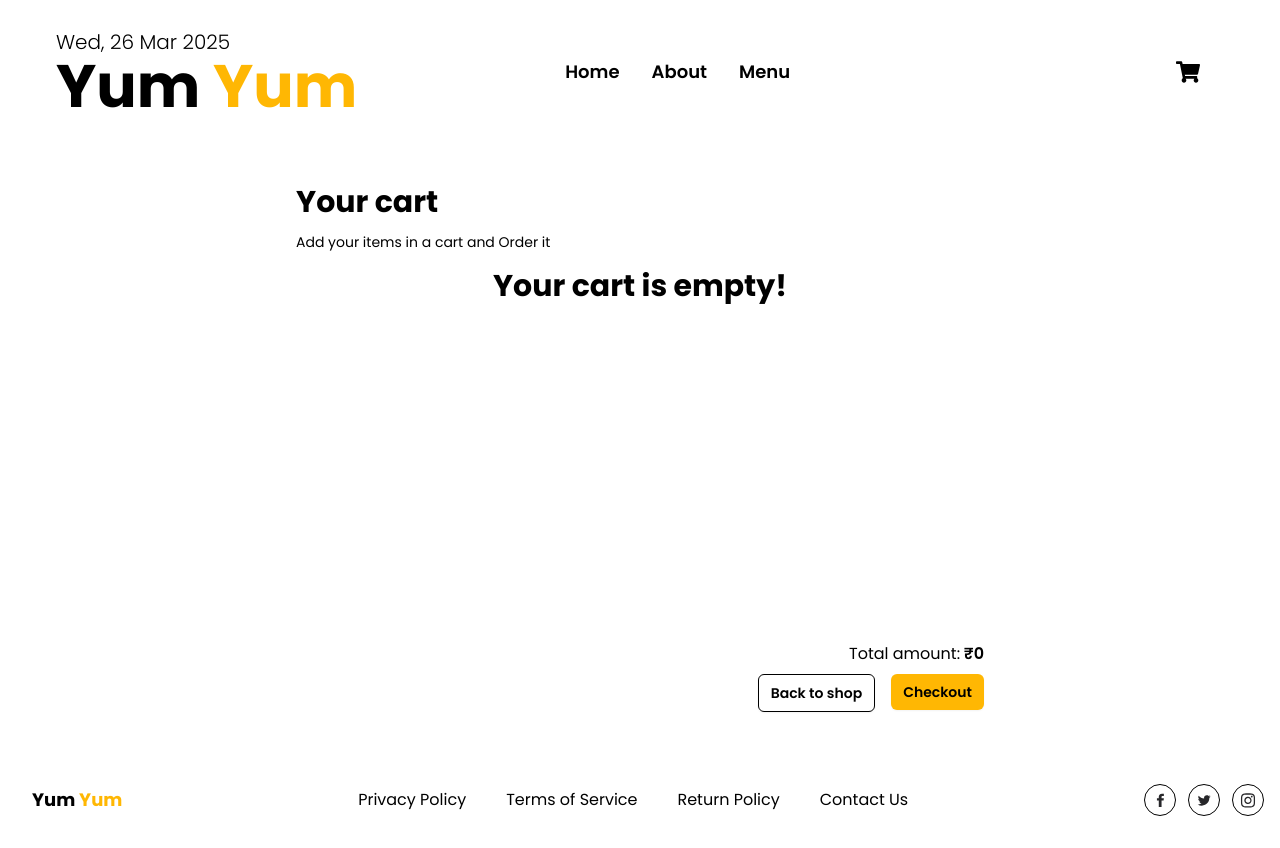
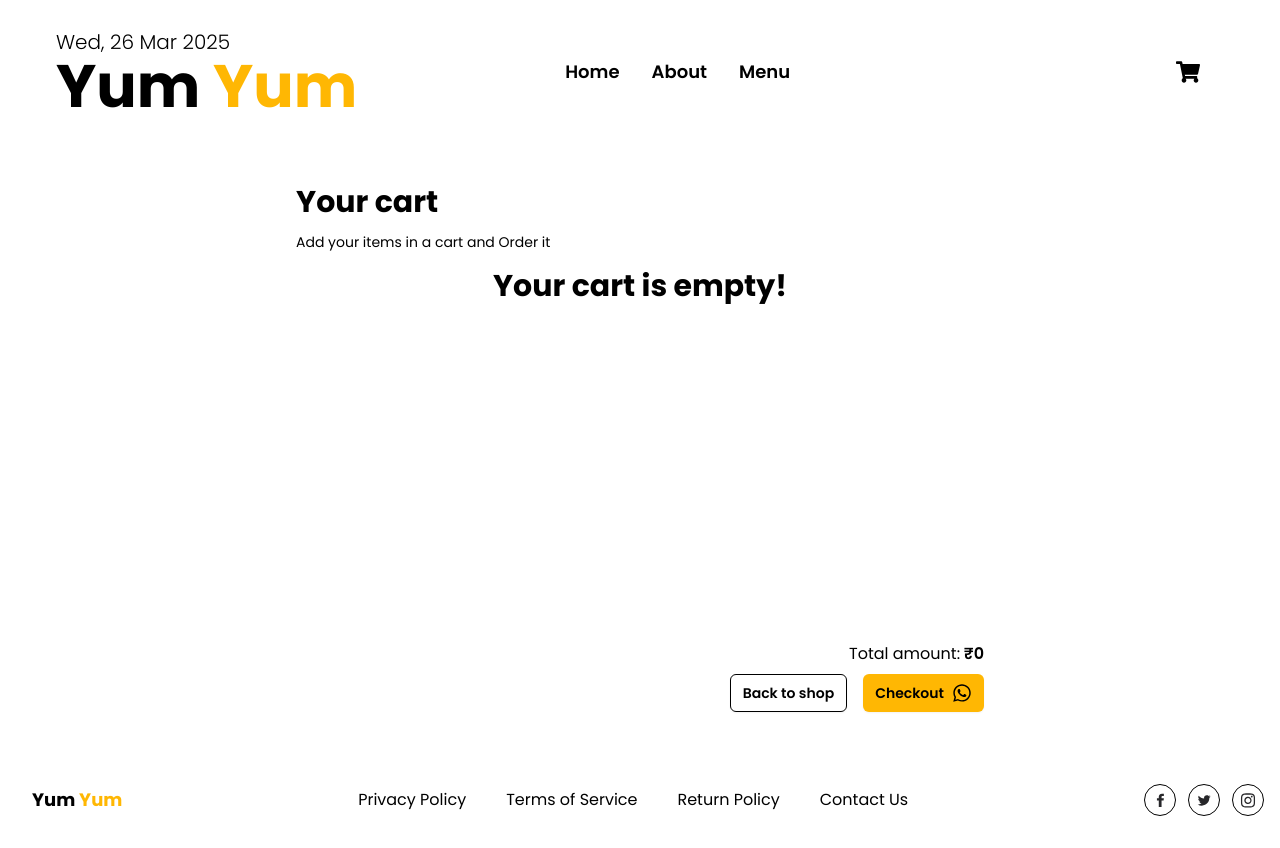
Before and after one commit to vaibhav-karnwal/yumyum, a React (Vite) app: page /cart in a window 1280 px wide. Built offline with nearby package versions, Linux system fonts and the light colour scheme.

Commit message:
security data with cart updated

```diff
--- /dev/null
+++ b/src/data/securityData.js
@@ -0,0 +1 @@
+export const whatsappNumber = "9058288413";
--- a/src/pages/Cart.jsx
+++ b/src/pages/Cart.jsx
@@ -2,10 +2,12 @@ import React from "react";
 import { Link } from "react-router-dom";
 import { Scrollbars } from "react-custom-scrollbars-2";
 import { useSelector } from "react-redux";
+import { FaWhatsapp } from "react-icons/fa";
 
 import Footer from "../components/Footer";
 import Navbar from "../components/Navbar";
 import CartItems from "../components/CartItems";
+import { whatsappNumber } from "../data/securityData";
 
 const Cart = () => {
   const cartItems = useSelector((state) => state.cart.cart);
@@ -15,6 +17,25 @@ const Cart = () => {
     (total, item) => total + item.qty * item.price,
     0
   );
+
+  // Generate WhatsApp Message
+  const generateWhatsAppMessage = () => {
+    if (cartItems.length === 0) return "";
+
+    const message = cartItems
+      .map(
+        (item) =>
+          `${item.name} - ${item.qty} x ₹${item.price} = ₹${
+            item.qty * item.price
+          }`
+      )
+      .join("%0A");
+
+    const sendMessage = `Hello, I would like to place an order:%0A%0A${message}%0A%0A*Total Amount:* ₹${totalPrice}`;
+    return sendMessage;
+  };
+
+  const whatsappURL = `https://wa.me/${whatsappNumber}?text=${generateWhatsAppMessage()}`;
 
   return (
     <>
@@ -66,17 +87,20 @@ const Cart = () => {
             <Link to={"/menu"}>
               <button
                 type="button"
-                        className="px-3 py-2 text-sm font-semibold text-black border border-black rounded-md shadow-sm">
+                className="px-3 py-2 text-sm font-semibold text-black border border-black rounded-md shadow-sm"
+              >
                 Back to shop
               </button>
             </Link>
-                  <Link to={"/success"}>
-                     <button
-                        type="button"
-                        className="px-3 py-2 text-sm font-semibold text-black rounded-md shadow-sm bg-yellow hover:bg-black hover:text-white">
-                        Checkout
-                     </button>
-                  </Link>
+            <a
+              href={whatsappURL}
+              target="_blank"
+              rel="noopener noreferrer"
+              className="px-3 py-2 text-sm font-semibold text-black rounded-md shadow-sm bg-yellow hover:bg-black hover:text-white flex items-center space-x-2"
+            >
+              <span>Checkout</span>
+              <FaWhatsapp className="text-xl" />
+            </a>
           </div>
         </div>
       </div>
@@ -85,4 +109,5 @@ const Cart = () => {
     </>
   );
 };
+
 export default Cart;
```
Lines whose indentation alone changed are shown as unchanged.
